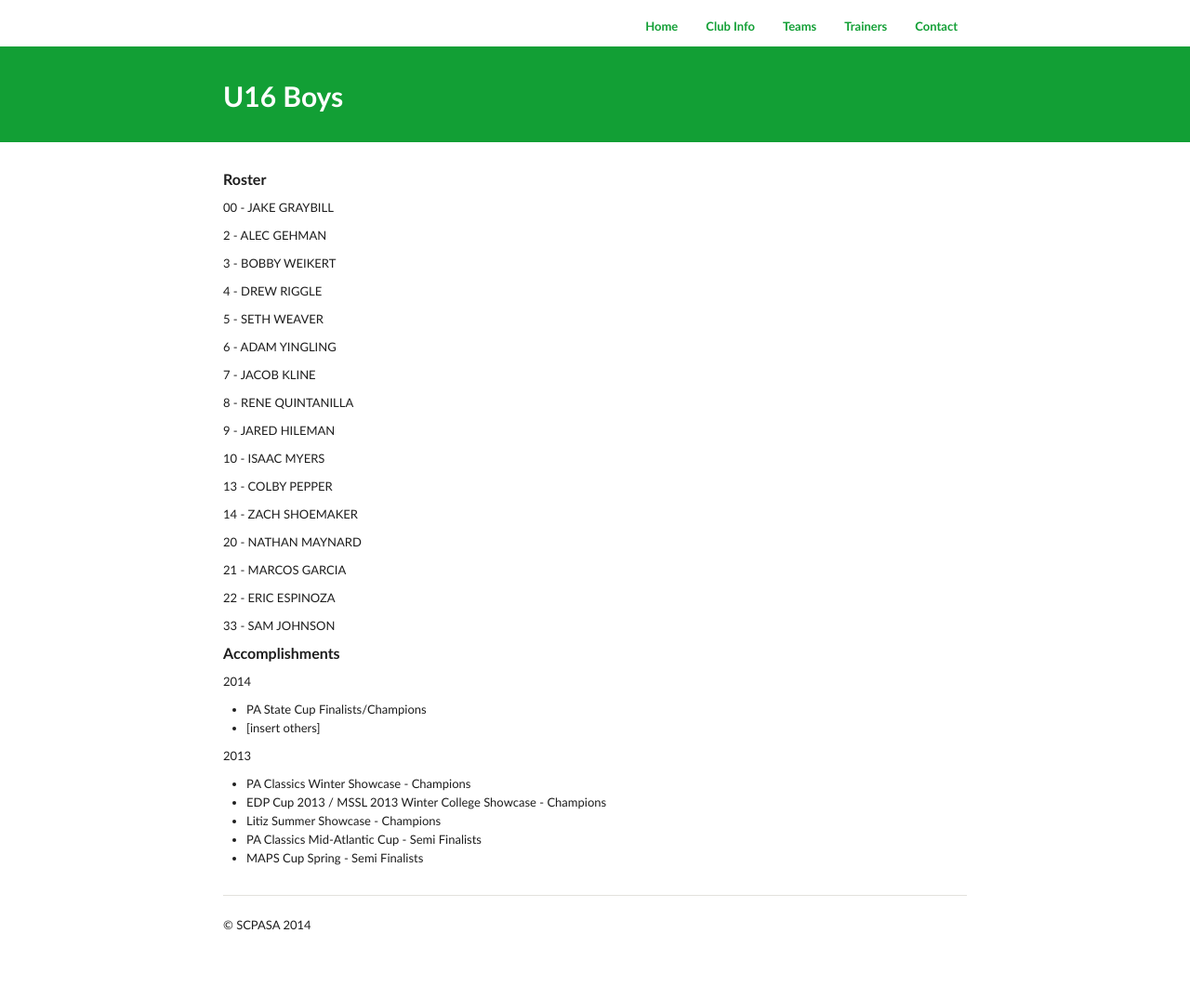
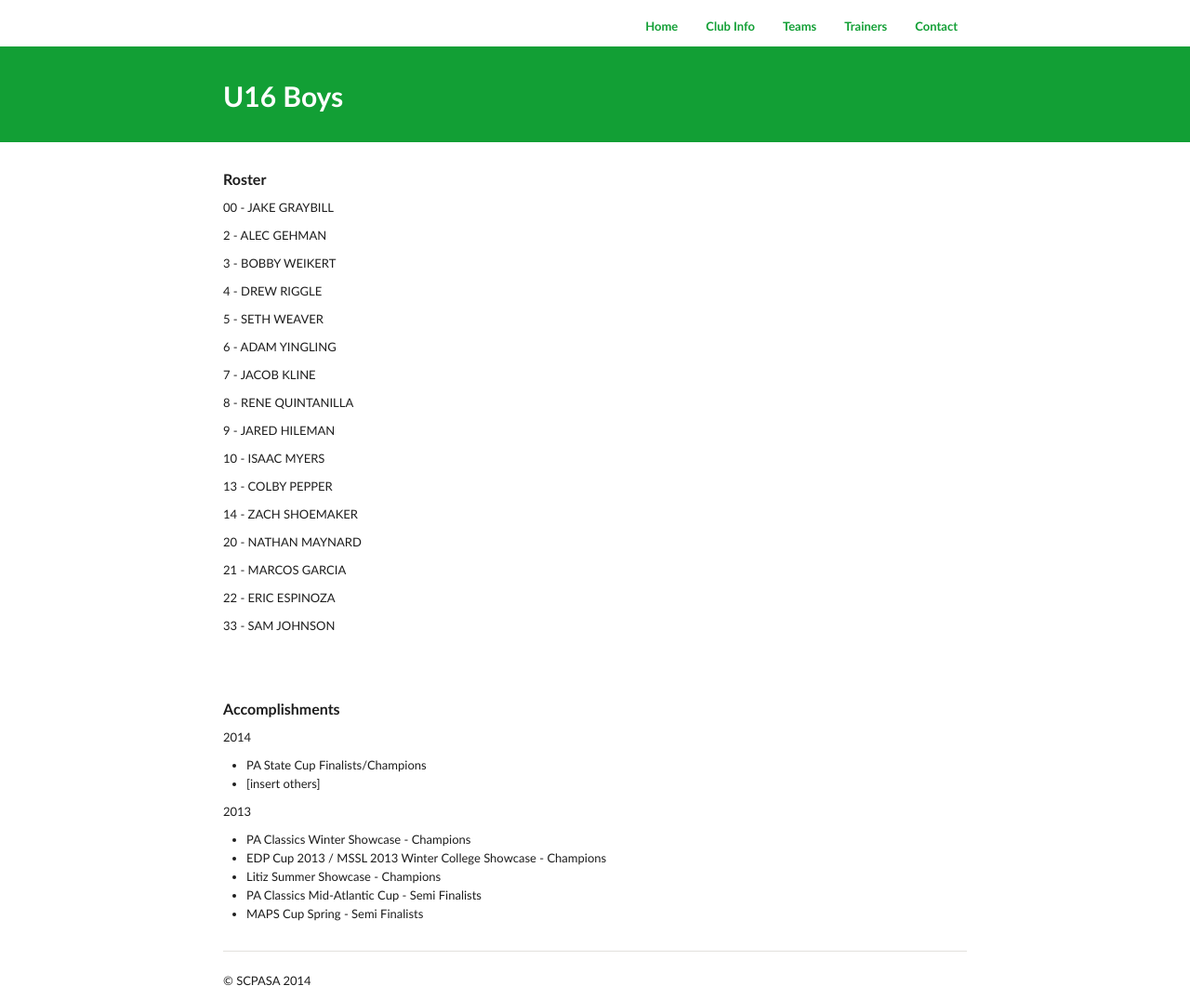
Before and after one commit to SCPASA/SCPASA.github.io, a Jekyll site: the page built from teams/U16-Boys.md, in a window 1280 px wide. Shown: the whole page at 93% size. Built offline with Jekyll 4.4.1, drawn with Linux system fonts in a browser that asks for light colours; Markdown is read by kramdown in place of the engine named in the settings; before the commit the page ends 1015 px from its top, so only the background shows below that.

Commit message:
Update U16-Boys.md

```diff
--- a/teams/U16-Boys.md
+++ b/teams/U16-Boys.md
@@ -39,7 +39,10 @@ permalink: /U16-Boys/
 22 - ERIC ESPINOZA
 
 33 - SAM JOHNSON
-
+<br>
+<br>
+<br>
+<br>
 
 #### Accomplishments
 
```
